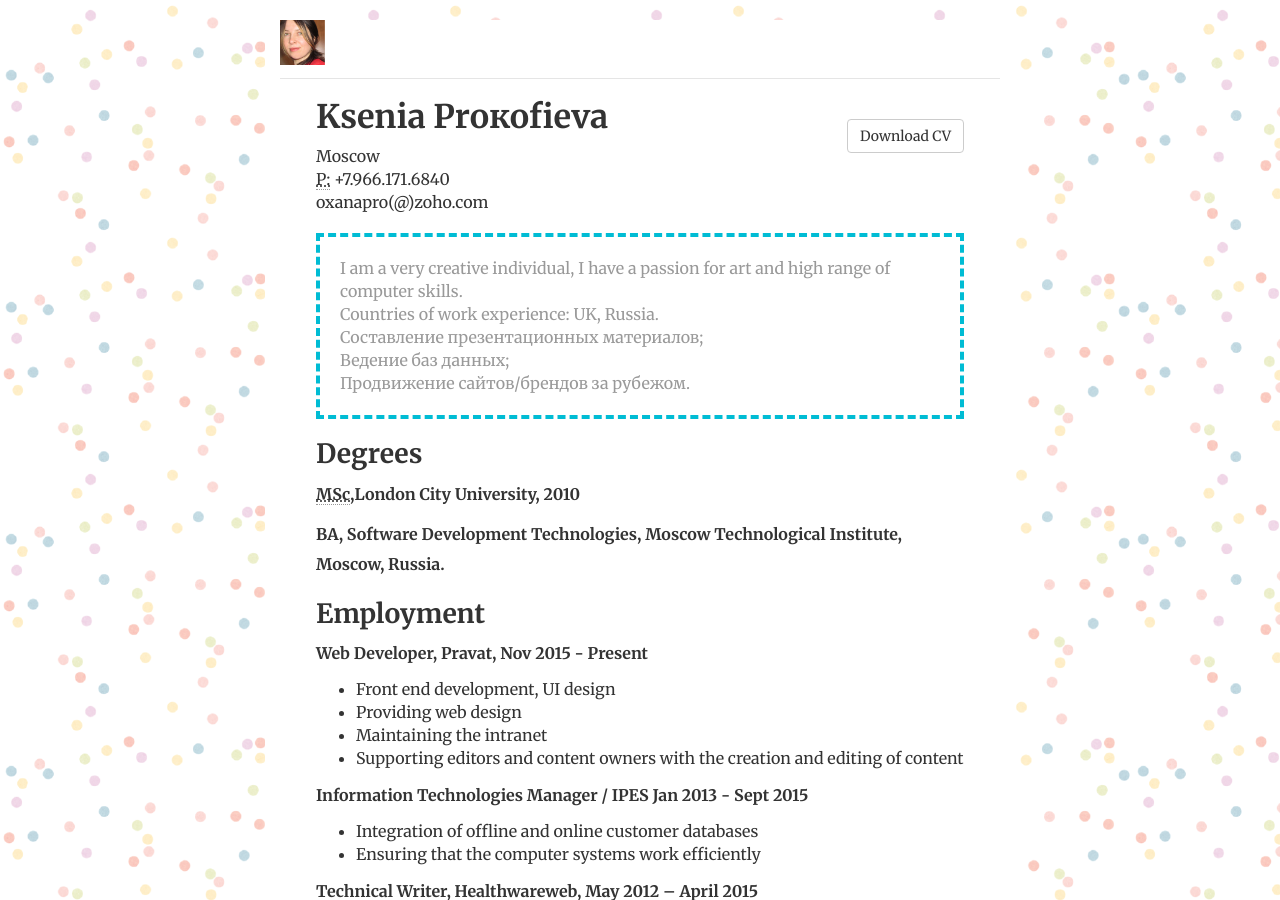
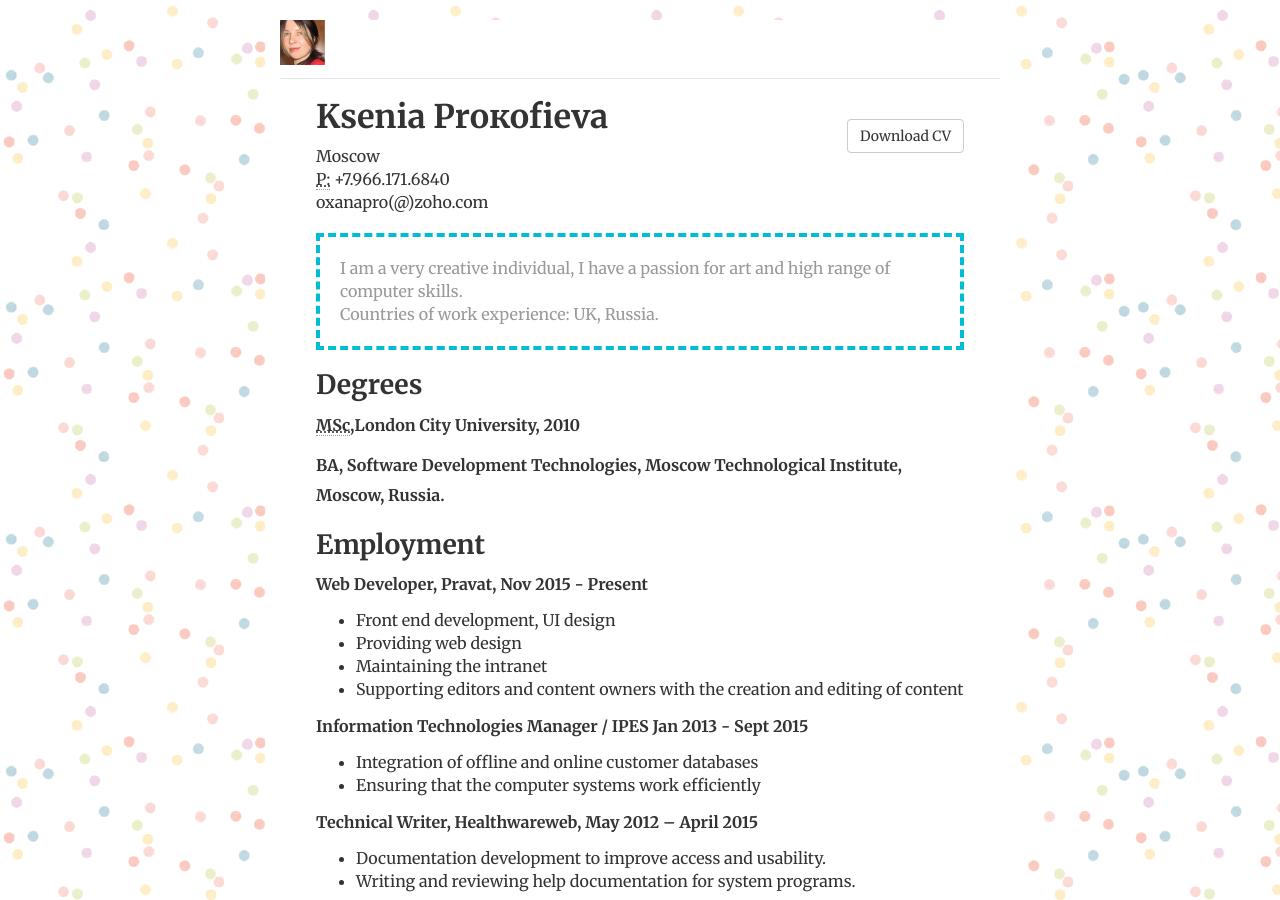
Before and after one commit to cvkp/cvkp.github.io, a Jekyll site: the page built from english/index.html, in a window 1280 px wide and 900 px high. Built offline with Jekyll 4.4.1, drawn with Linux system fonts in a browser that asks for light colours; nearby versions of some CDN libraries; library files that are not in the unit come from our copies.

Commit message:
Update index.html

```diff
--- a/english/index.html
+++ b/english/index.html
@@ -33,15 +33,7 @@ ref: cv
                     <li>
                         Countries of work experience: UK, Russia.
                     </li>
-                    <li>
-                        Составление презентационных материалов;
-                    </li>
-                    <li>
-                        Ведение баз данных;
-                    </li>
-                    <li>
-                        Продвижение сайтов/брендов за рубежом.
-                    </li>
+
                 </ul>
 
 
```
